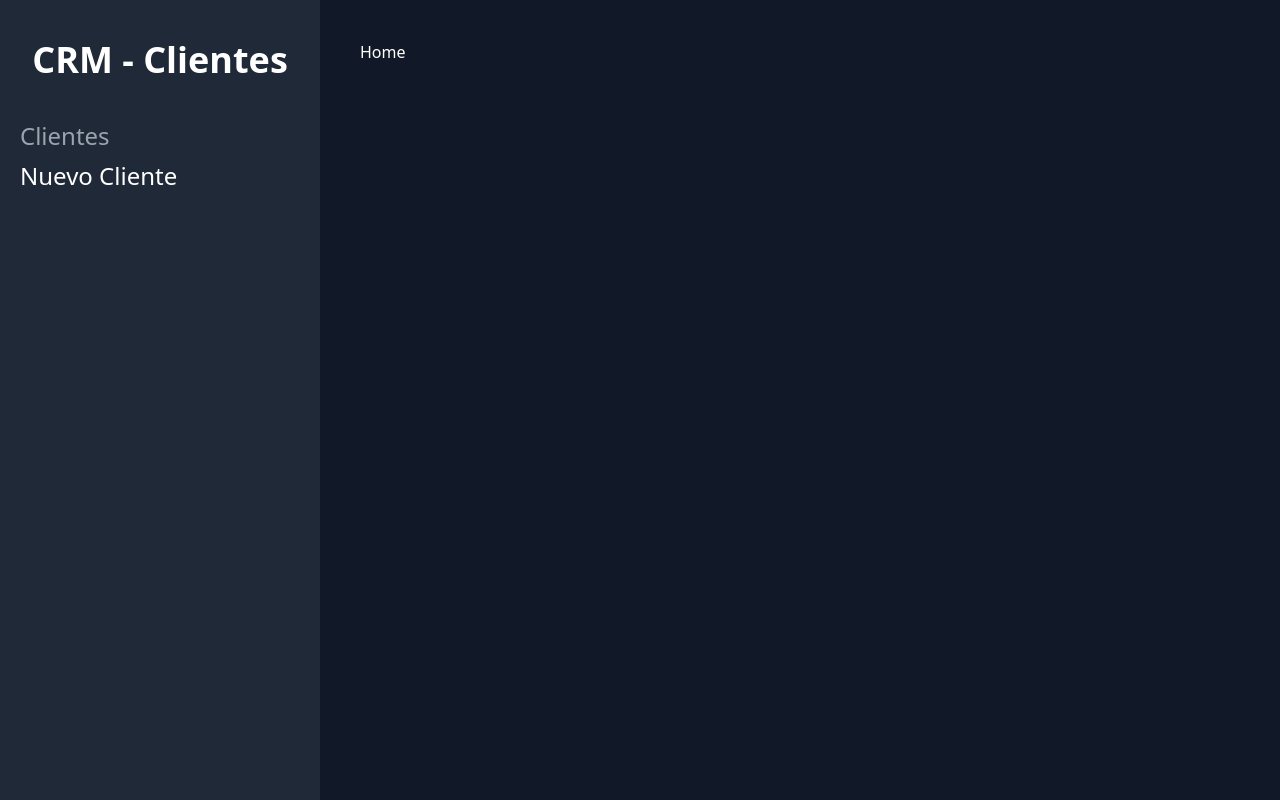
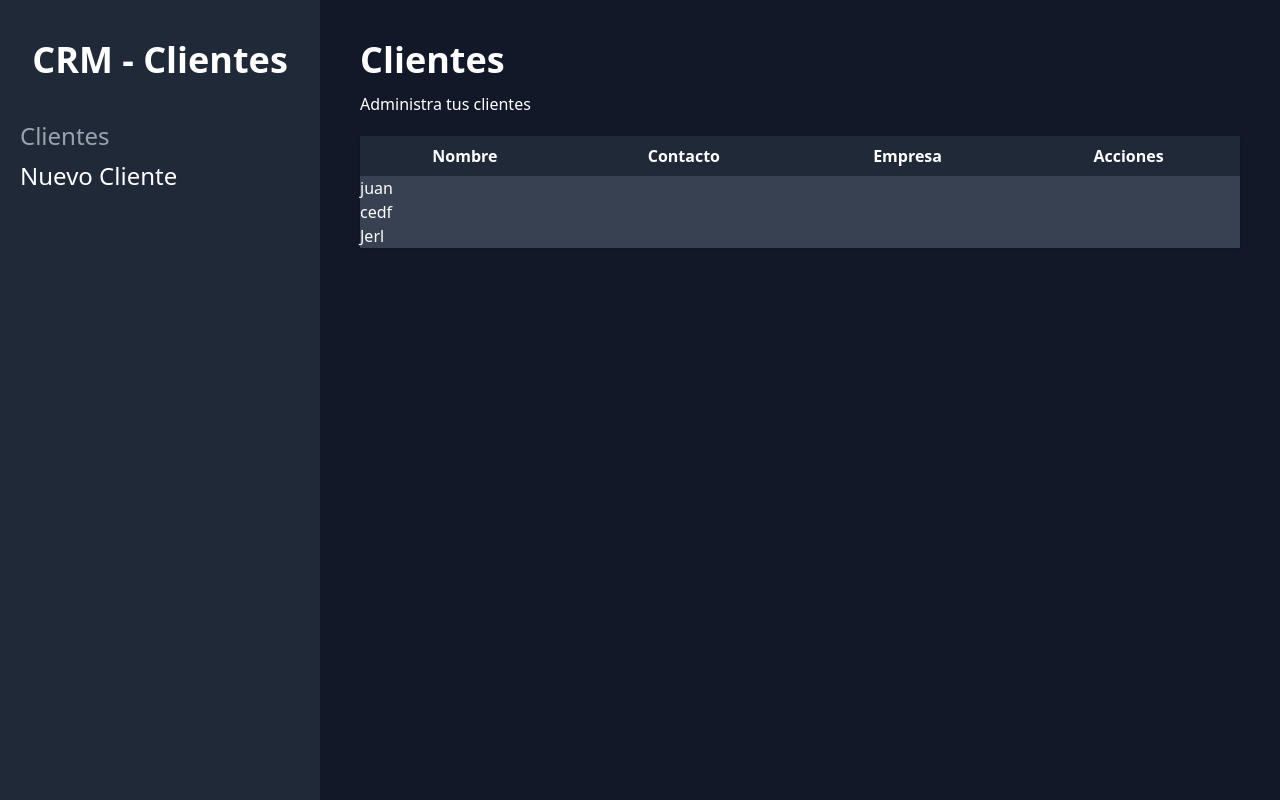
Before and after one commit to JeralPineda/react-admin-clients, a React (Vite) app: page /clientes in a window 1280 px wide. Built offline with nearby package versions, Linux system fonts and the light colour scheme; data requests are answered from the project's data file.

Commit message:
Creando una tabla para mostrar clientes

```diff
--- /dev/null
+++ b/src/components/Client.jsx
@@ -0,0 +1,11 @@
+import React from 'react';
+
+const Client = ({cliente}) => {
+   return (
+      <div>
+         <h1>{cliente.nombre}</h1>
+      </div>
+   );
+};
+
+export default Client;
--- a/src/pages/Home.jsx
+++ b/src/pages/Home.jsx
@@ -1,4 +1,5 @@
 import {useEffect, useState} from 'react';
+import Client from '../components/Client';
 
 const Home = () => {
    const [clientes, setClientes] = useState([]);
@@ -20,10 +21,29 @@
 
       obtenerClientesAPI();
    }, []);
+
    return (
-      <div>
-         <h1>Home</h1>
-      </div>
+      <>
+         <h1 className="font-black text-4xl">Clientes</h1>
+         <p className="mt-3">Administra tus clientes</p>
+
+         <table className="w-full mt-5 table-auto shadow bg-gray-700">
+            <thead className="bg-gray-800">
+               <tr>
+                  <th className="p-2">Nombre</th>
+                  <th className="p-2">Contacto</th>
+                  <th className="p-2">Empresa</th>
+                  <th className="p-2">Acciones</th>
+               </tr>
+            </thead>
+
+            <tbody>
+               {clientes.map((cliente) => (
+                  <Client key={cliente.id} cliente={cliente} />
+               ))}
+            </tbody>
+         </table>
+      </>
    );
 };
 
```
